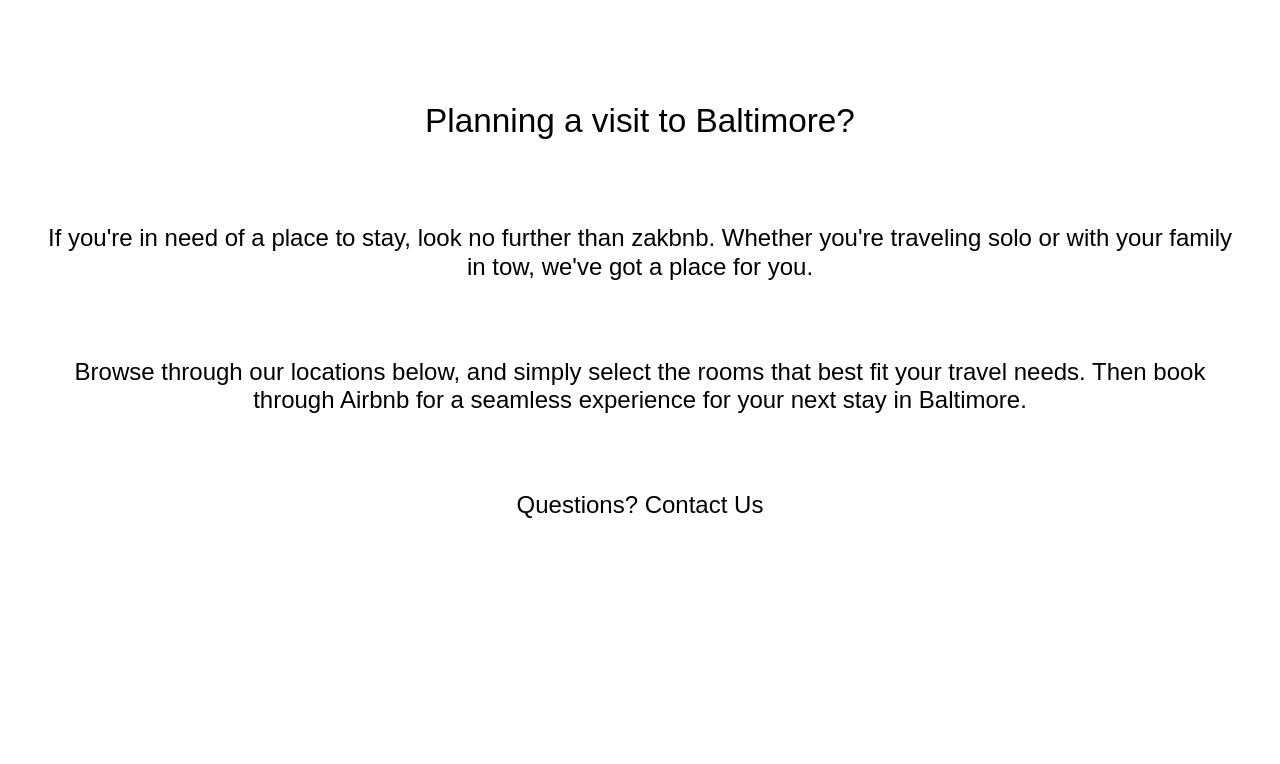
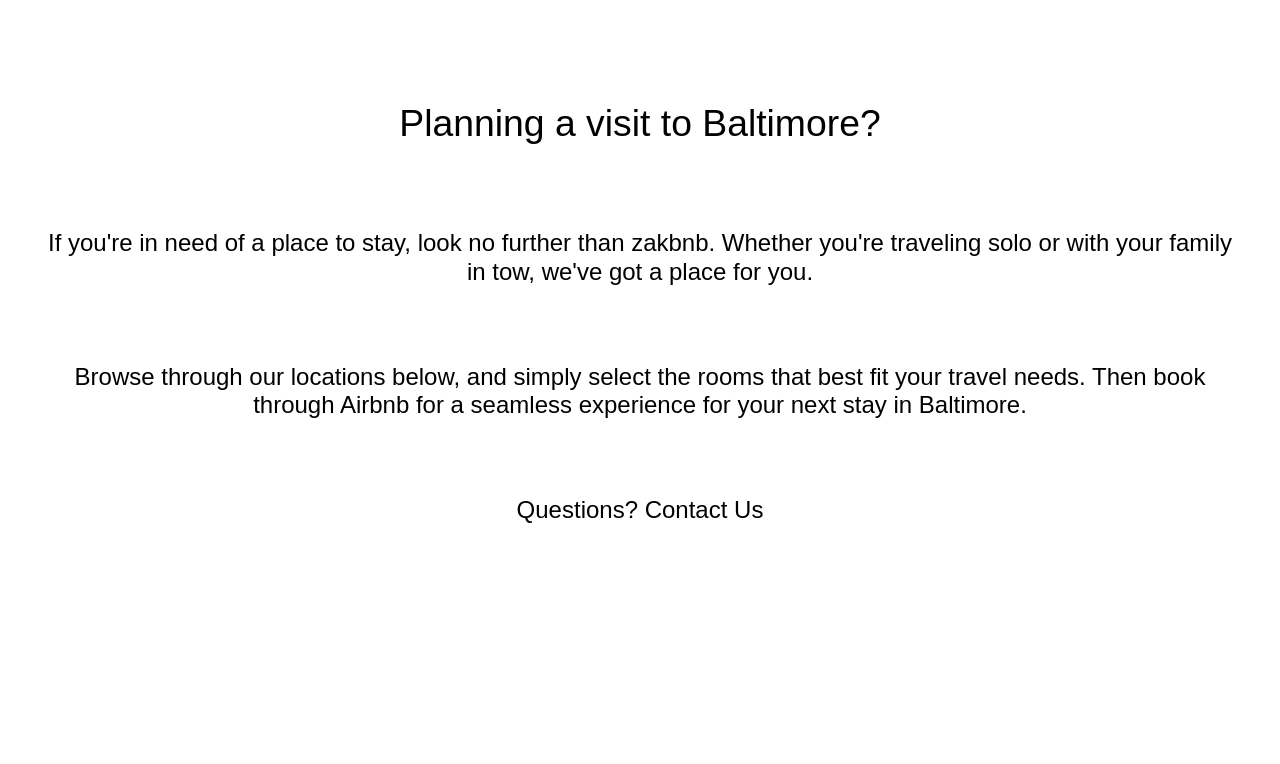
Before and after one commit to saz848/zakbnb, a plain HTML site: page index.html in a window 1280 px wide. Shown: the part 736-1500 px from the top of the page. Drawn offline with Linux system fonts and the light colour scheme; a web font is replaced by a local one.

Commit message:
Update styles.css

```diff
--- a/styles.css
+++ b/styles.css
@@ -106,7 +106,7 @@ body {
 .intro-section {
   margin: 0px;
   padding: 0px;
-  height: 896px;
+  height: 836px;
 }
 
 .intro-section .intro-text-block {
@@ -117,7 +117,7 @@ body {
 .intro-section .intro-text-block h2 {
     font-family: reklame-script, sans-serif;
     font-style: normal;
-    font-size: 25pt;
+    font-size: 28pt;
     font-weight: 300;
     margin: 0px;
 }
```
